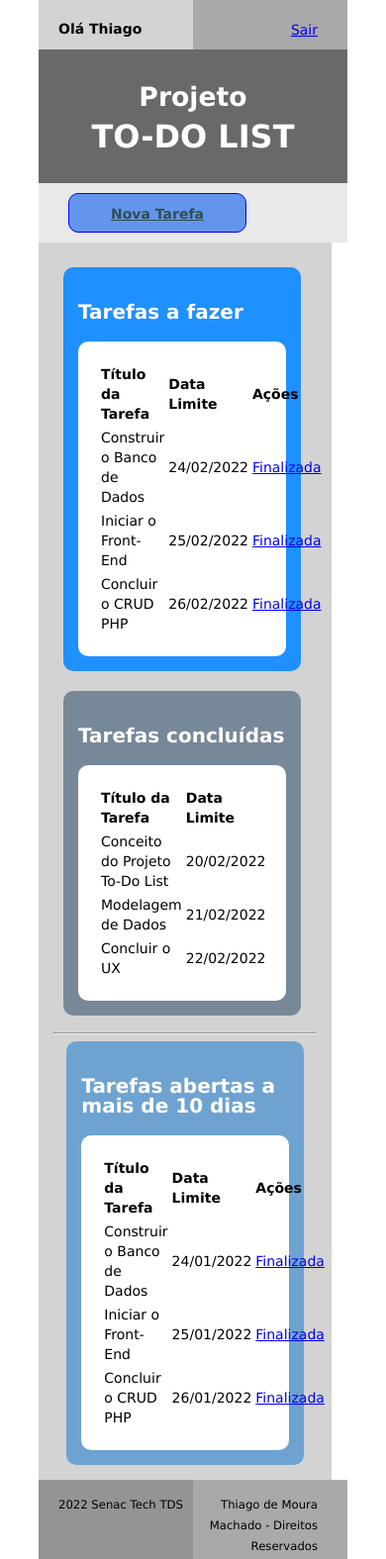
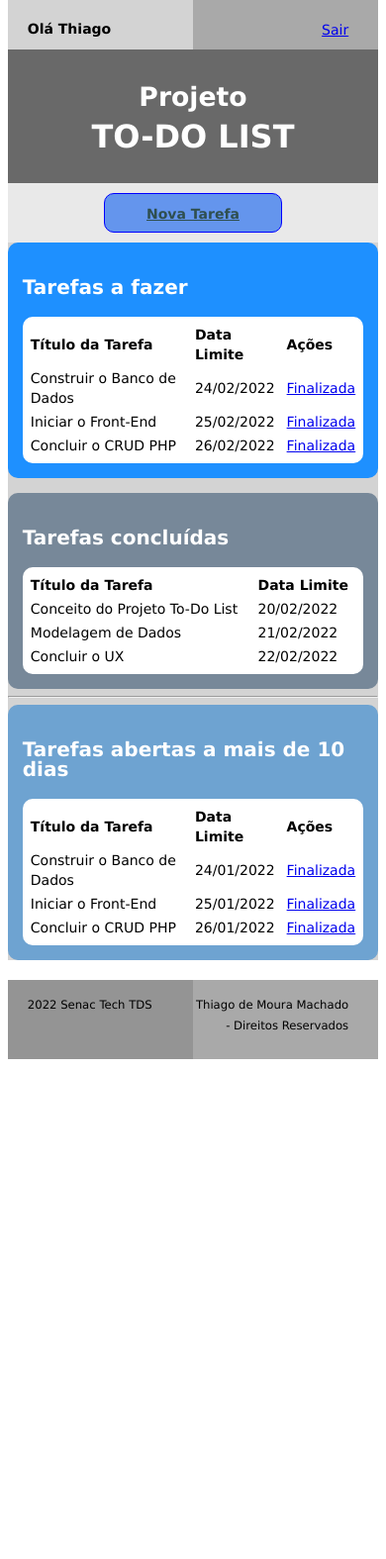
Before and after one commit to thiagodmm/todolist, a PHP site: page / in a window 390 px wide. Shown: the whole page at 99% size. After the commit the page ends 1070 px from the top, so only its background shows below. Run offline with PHP 8.4, Linux system fonts and the light colour scheme.

Commit message:
Ajustes na versão celular

```diff
--- a/cadastro.html
+++ b/cadastro.html
@@ -40,7 +40,7 @@
         </div>
 
         <div class="content">
-            <table style="width:50%; text-align: center; margin: auto;">
+            <table class="tabUsers">
                 <tr style="background-color: gray; color: white">
                     <td><b>Nome do usuário</b></td>
                     <td><b>Ações</b></td>
--- a/estilos.css
+++ b/estilos.css
@@ -273,6 +273,14 @@ text-align: right;
 background-color:darkgray;
 }
 
+.tabUsers {
+  margin: auto;
+  width: 40%;
+  text-align: center;
+  padding-top: 15px;
+  padding-bottom: 15px;
+}
+
 
 /* Responsivo */
 
@@ -309,19 +317,56 @@ background-color:darkgray;
 @media screen and (max-width: 600px) {
 
   .content {
-    width: 95%;
+    width: 100%;
+    padding: 0px;
   }
 
   .tarefasAbertas {
-    width: 90%;
+    width: 100%;
+    display: block;
+    margin: auto;
   }
 
   .tarefasFechadas {
-    width: 90%;
+    width: 100%;
+    display: inline-block;
+    margin: auto;
+    margin-top: 15px;
   }
 
   .tarefas10dias {
+    width: 100%;
+    padding-bottom: 15px;
+    margin-bottom: 20px;
+  }
+
+  .container {
+    width: 96%;
+  }
+
+  .containerLogin {
     width: 90%;
+    padding: 15px;
+  }
+
+  .areaLogin {
+    margin: 0px;
+    padding: 10px;
+    border-radius: 10px;
+    display: block;
+    width: 100%;
+  }
+
+  .btNovaTarefa {
+    margin: auto;
+  }
+
+  .toDoListcontent {
+    padding: 5px;
+  }
+
+  .tabUsers {
+    width: 80%;
   }
 
 }
```
